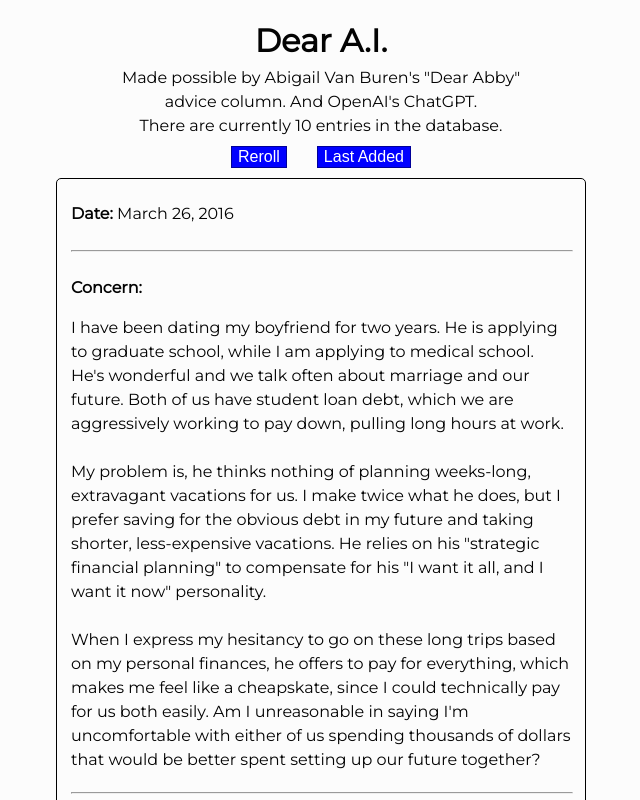
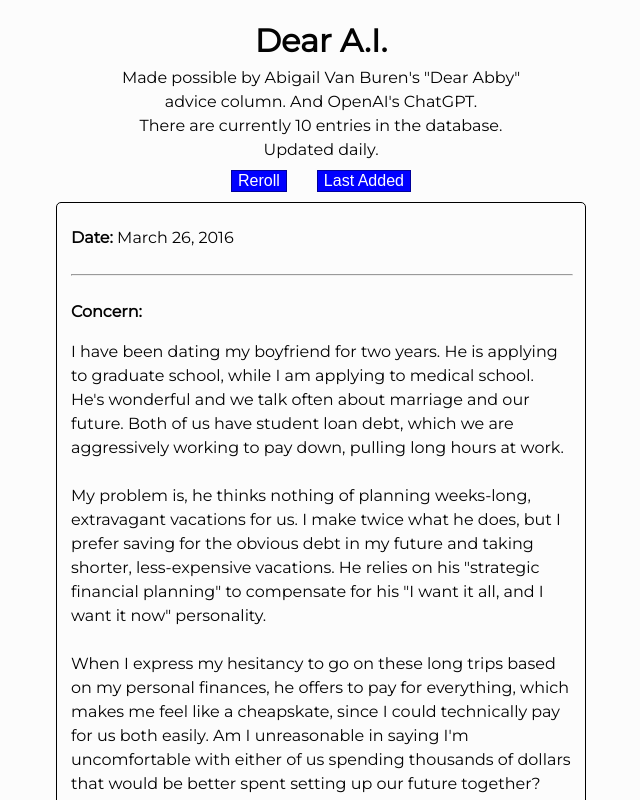
Before and after one commit to balderekjk/dear-ai-abby, a React (Create React App) app: page / in a window 1280 px wide. Shown: the top 800 px of the page, without its empty margins (319-959 px from the left). Built offline with nearby package versions, Linux system fonts and the light colour scheme.

Commit message:
tweaked intro message

```diff
--- a/src/App.js
+++ b/src/App.js
@@ -22,11 +22,13 @@ function App() {
   return (
     <div className="App">
       <h1 style={{ marginBottom: '6px' }}>Dear A.I.</h1>
-      <p style={{ margin: '0 6px 8px', maxWidth: '450px' }}>
+      <p style={{ margin: '0 6px 8px', maxWidth: '425px' }}>
         Made possible by Abigail Van Buren's "Dear Abby" advice column. And
         OpenAI's ChatGPT.
         <br />
-        There are currently {abby.length} entries in the database.
+        There are currently {abby.length} entries in the database. Updated
+        daily.
+        <br />
       </p>
 
       {abbyId !== -1 ? (
```
